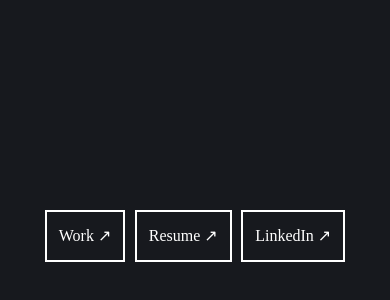
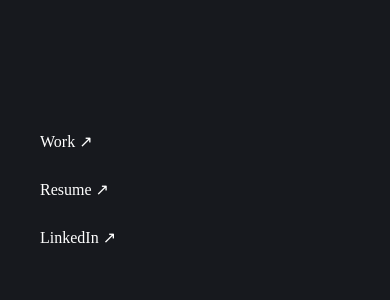
Before and after one commit to designdevhybrid/portfolio-v2, a Next.js app: page / in a window 390 px wide. Shown: the part 542-842 px from the top of the page. Built offline with nearby package versions, Linux system fonts and the light colour scheme; a web font is replaced by a local one.

Commit message:
Responsive links

```diff
--- a/src/components/Footer.tsx
+++ b/src/components/Footer.tsx
@@ -3,7 +3,7 @@
 
 const Footer: FC = ({}) => {
   return (
-    <nav className="flex justify-around font-lores w-full p-10 absolute bottom-0">
+    <nav className="flex flex-col md:flex-row justify-around font-lores w-full p-10 absolute bottom-0">
       <Link text="Work" href="/work" />
       <Link text="Resume" href="/work" />
       <Link text="LinkedIn" href="/work" />
--- a/src/components/Link.tsx
+++ b/src/components/Link.tsx
@@ -7,10 +7,7 @@
 
 const Link: FC<LinkProps> = ({ text, href }) => {
   return (
-    <a
-      className="border-white border-2 p-3 hover:bg-white hover:text-[#17191E] transition-all"
-      href={href}
-    >
+    <a className=" pr-3 py-3" href={href}>
       {text} ↗
     </a>
   );
--- a/src/pages/index.tsx
+++ b/src/pages/index.tsx
@@ -19,7 +19,9 @@
               .break()
               .break()
               .pause(500)
-              .type("A product designer and frontend developer  based in NYC")
+              .type(
+                'A <span style="color:cyan">product designer</span> and frontend developer  based in NYC'
+              )
               .pause(500)
               .break()
               .break()
```
